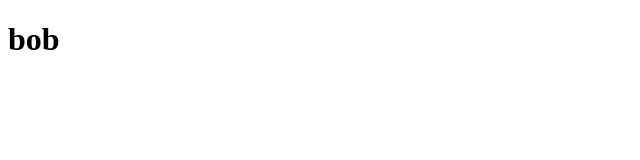
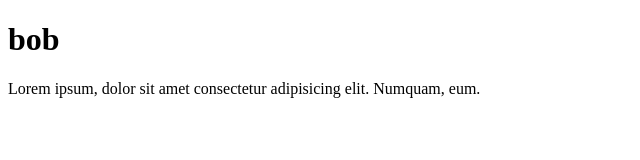
Before and after one commit to trismagostis/git, a plain HTML site: page index.html in a window 1280 px wide. Shown: the whole page, without its empty margins (0-640 px from the left). Drawn offline with Linux system fonts and the light colour scheme.

Commit message:
second commit

```diff
--- a/index.html
+++ b/index.html
@@ -8,5 +8,8 @@
   </head>
   <body>
     <h1>bob</h1>
+    <p>
+      Lorem ipsum, dolor sit amet consectetur adipisicing elit. Numquam, eum.
+    </p>
   </body>
 </html>
```
